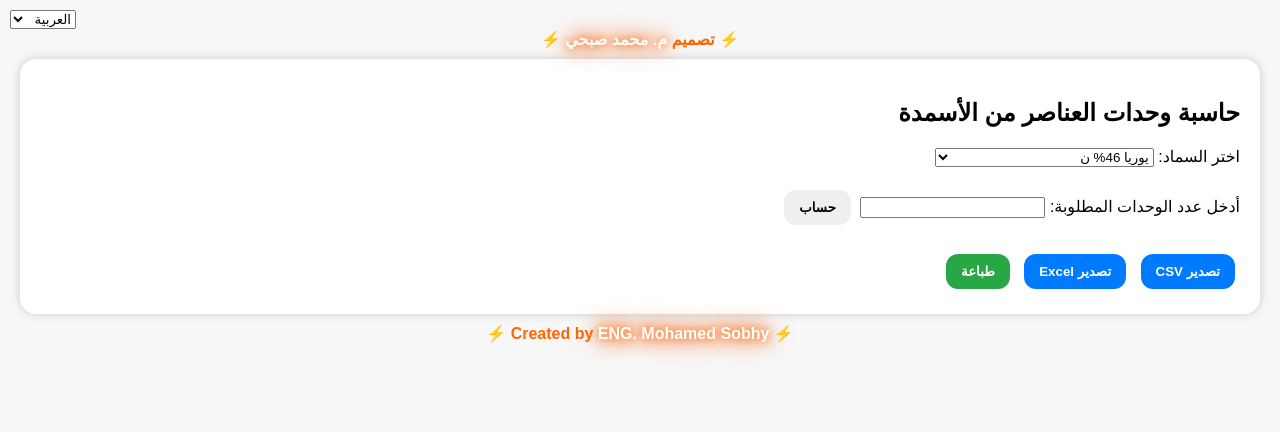
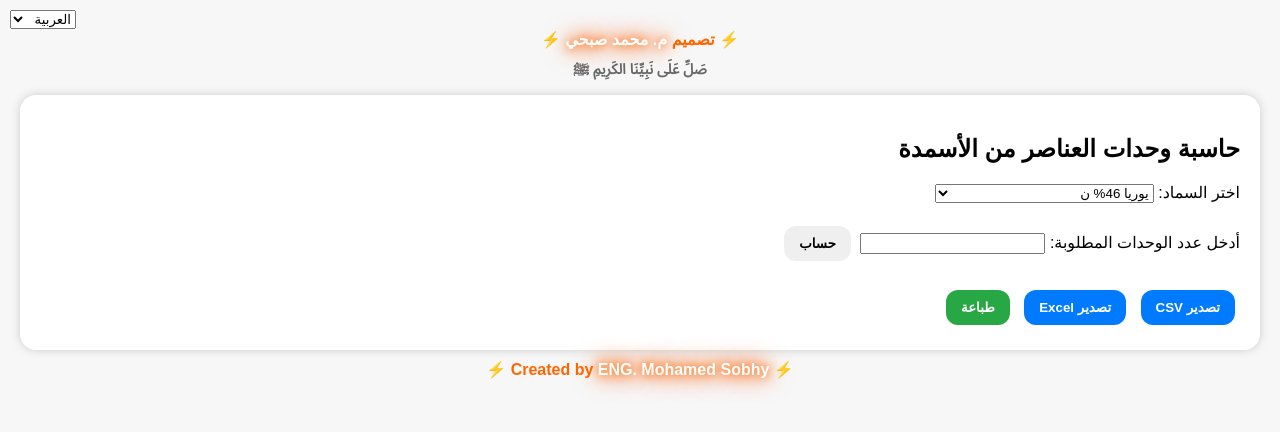
Before and after one commit to Hamo-2003/Fertilizer-Units-Calculator, a plain HTML site: page index.html in a window 1280 px wide. Drawn offline with Linux system fonts and the light colour scheme.

Commit message:
Update index.html

```diff
--- a/index.html
+++ b/index.html
@@ -27,7 +27,7 @@
     <option value="ar">العربية</option>
     <option value="en">English</option>
   </select>
-</div><header>⚡ تصميم <span class="glowing-name">م. محمد صبحي</span> ⚡</header><div class="container">
+</div><header>⚡ تصميم <span class="glowing-name">م. محمد صبحي</span> ⚡<br><span style="font-size: 0.9em; color: #666; margin-top: 5px; display: block;">صَلِّ عَلَى نَبِيِّنَا الكَرِيمِ ﷺ</span></header><div class="container">
   <h2 id="title">حاسبة وحدات العناصر من الأسمدة</h2><label id="fertLabel">اختر السماد:</label> <select id="fertilizer"></select>
 
 <br><br> <label id="unitLabel">أدخل عدد الوحدات المطلوبة:</label> <input type="number" id="units" />
```
